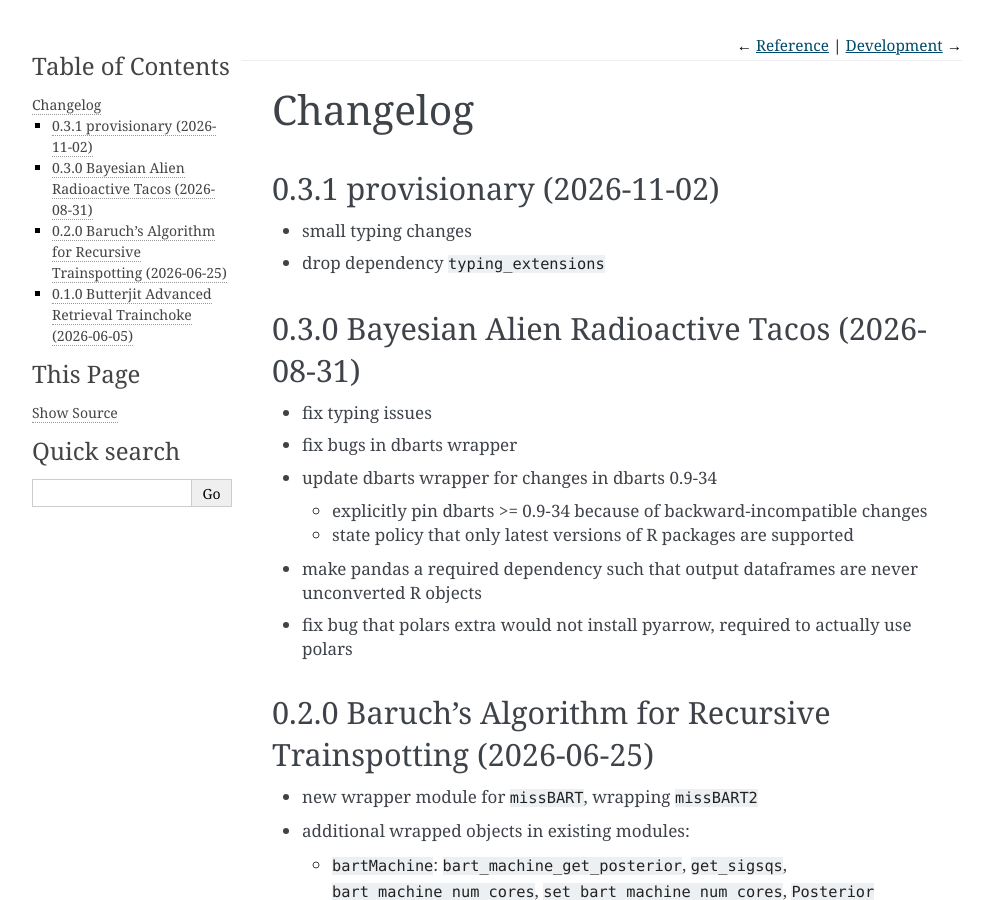
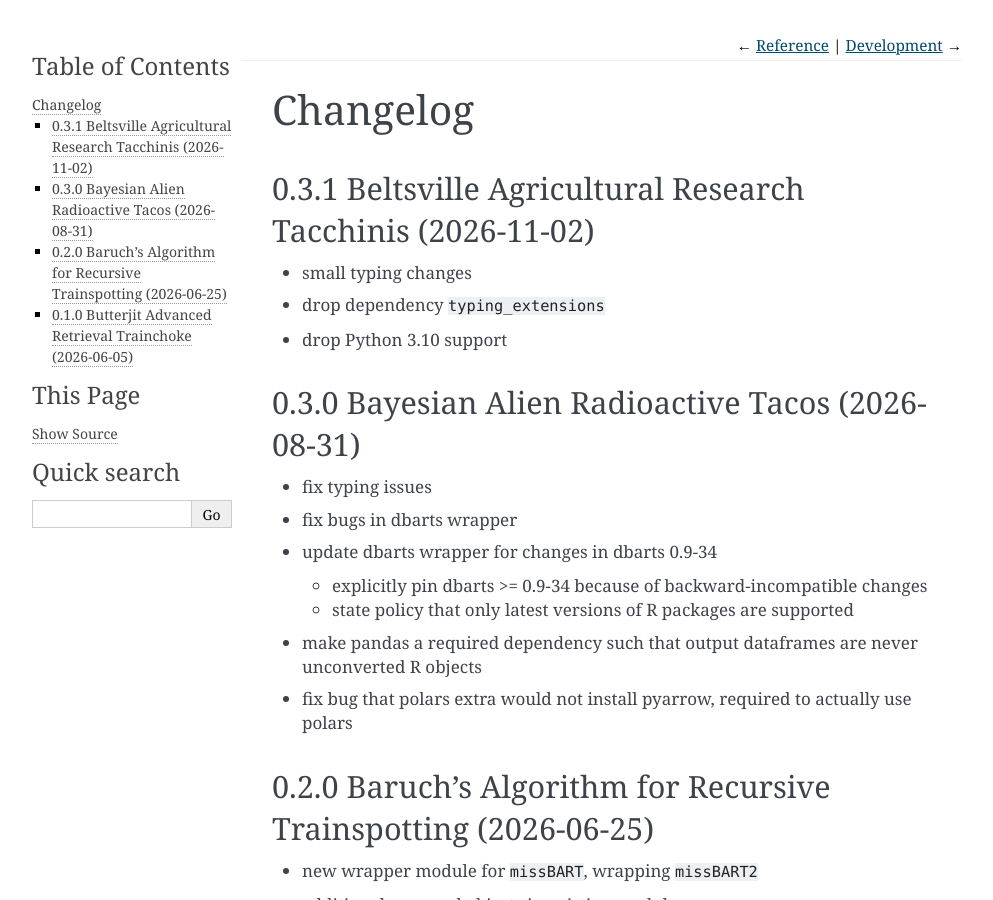
Before and after one commit to bartz-org/rbartpackages, a Sphinx documentation site: the page built from docs/changelog.md, in a window 1280 px wide and 900 px high. Shown: the whole window, without its empty margins (148-1141 px from the left). Built offline with Sphinx 7.4.7, drawn with Linux system fonts in a browser that asks for light colours; the version number could not be read and is left out.

Commit message:
docs: add release title

```diff
--- a/docs/changelog.md
+++ b/docs/changelog.md
@@ -31,10 +31,11 @@ SOFTWARE.
 # Changelog
 
 
-## 0.3.1 provisionary (2026-11-02)
+## 0.3.1 Beltsville Agricultural Research Tacchinis (2026-11-02)
 
 - small typing changes
 - drop dependency `typing_extensions`
+- drop Python 3.10 support
 
 
 ## 0.3.0 Bayesian Alien Radioactive Tacos (2026-08-31)
```
